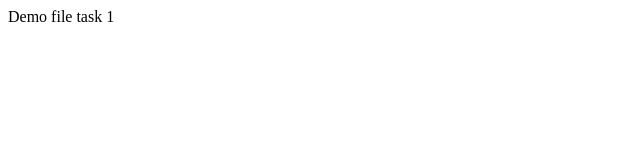
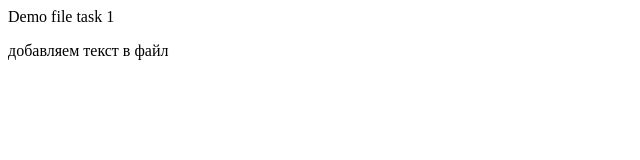
Before and after one commit to Dronych2004/task_1_1, a plain HTML site: page index.html in a window 1280 px wide. Shown: the whole page, without its empty margins (0-640 px from the left). Drawn offline with Linux system fonts and the light colour scheme.

Commit message:
добавлен p

```diff
--- a/index.html
+++ b/index.html
@@ -7,5 +7,6 @@
 </head>
 <body>
     Demo file task 1
+    <p>добавляем текст в файл</p>
 </body>
 </html>
```
